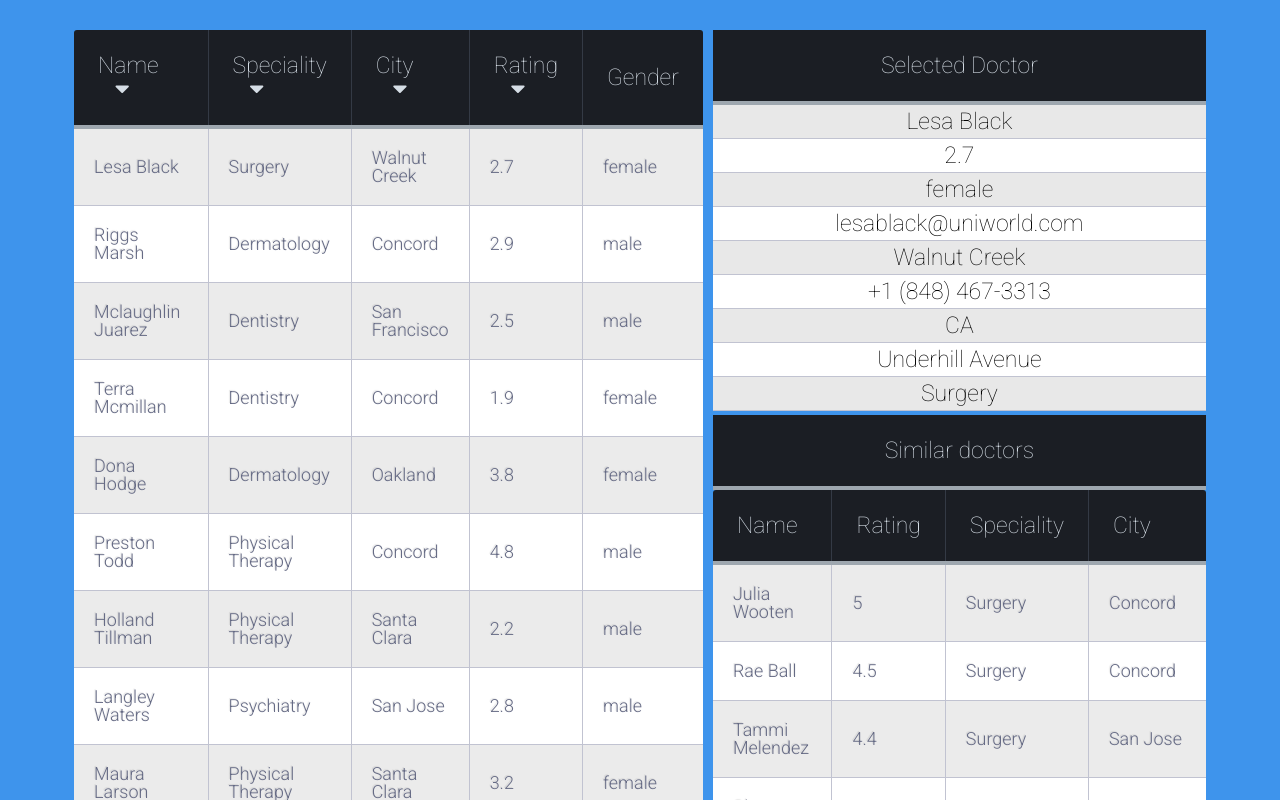
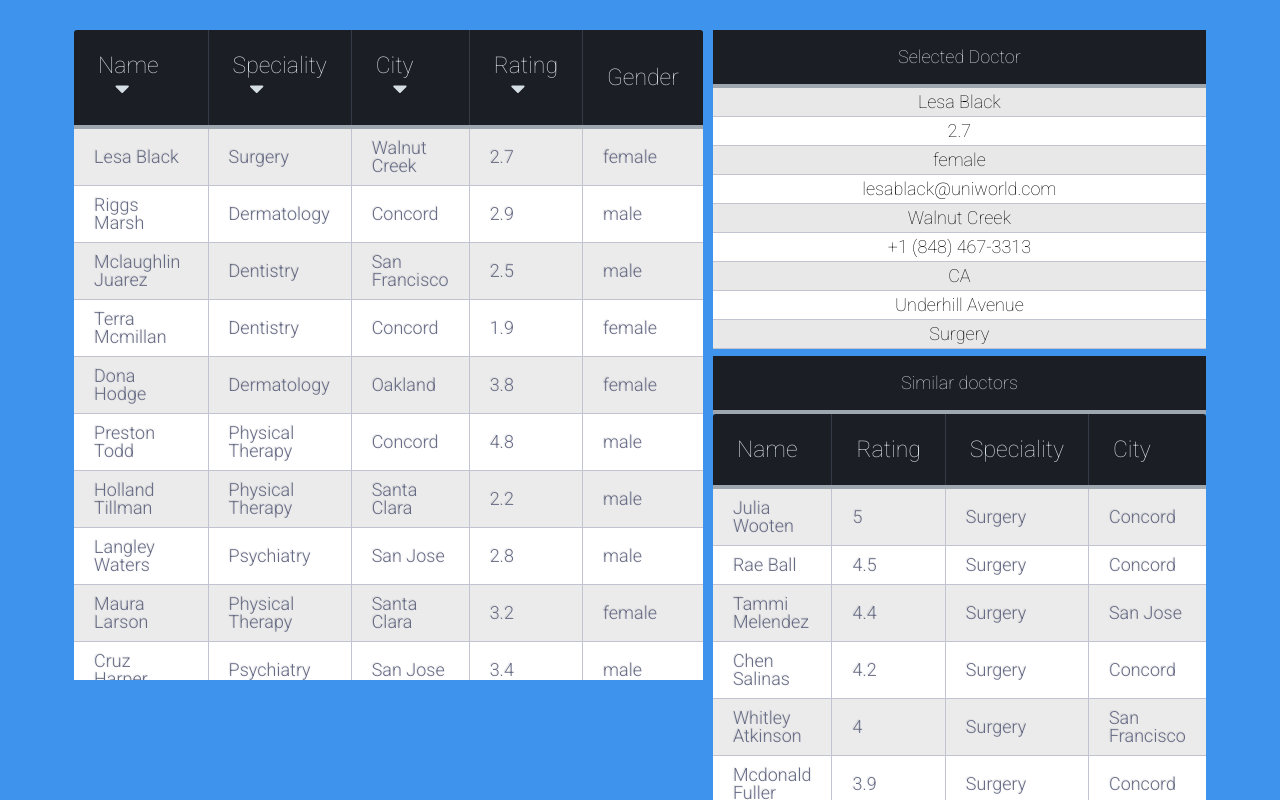
Before and after one commit to npartovi/PracticeFusion, a React (Create React App) app: page / in a window 1280 px wide. Shown: the top 800 px of the page. Built offline with nearby package versions, Linux system fonts and the light colour scheme.

Commit message:
worked on more styling, just need rating and name filter

```diff
--- a/public/show.css
+++ b/public/show.css
@@ -4,24 +4,23 @@
     display: flex;
     flex-direction: column;
     text-align: center;
-    background: white;
-    height: 300px;
+    height: 258px;
 }
 
 
 .selected-doctor-container h1 {
     background: #1b1e24;
     color: #D5DDE5;
-    font-size: 23px;
+    font-size: 18px;
     font-family: "Roboto", helvetica, arial, sans-serif;
     font-weight: 200;
-    padding:24px;
+    padding: 18px;
     border-bottom:4px solid #9ea7af;
 }
 
 .doctor-show-container p {
     font-family: "Roboto", helvetica, arial, sans-serif;
-    font-size: 23px;
+    font-size: 18px;
     font-weight: 200;
     padding: 5px;
     border-bottom: 1px solid #C1C3D1;
--- a/public/style.css
+++ b/public/style.css
@@ -16,6 +16,15 @@ tbody {
 
 table {
   width: 100%
+}
+
+div#doctor-list-wrapper {
+  height: 650px;
+  overflow: auto;
+}
+
+.doctor-list {
+  position: relative;
 }
 
 div.table-title {
@@ -116,7 +125,7 @@ tr:last-child td:last-child {
 
 td {
   background:#FFFFFF;
-  padding:20px;
+  padding:10px 20px;
   text-align:left;
   vertical-align:middle;
   font-weight:300;
--- a/src/components/doctorList.jsx
+++ b/src/components/doctorList.jsx
@@ -8,11 +8,18 @@ class DoctorList extends Component {
 
         this.state ={
             filter: "",
-            key: ""
+            key: "",
+            sorted: ""
         }
 
         this.specialityFilter = this.specialityFilter.bind(this);
         this.cityFilter = this.cityFilter.bind(this);
+        this.ratingFilter = this.ratingFilter.bind(this);
+    }
+
+
+    renderFilteredList(){
+
     }
 
     renderList(doctors, setCurrentDoctor){
@@ -49,12 +56,16 @@ class DoctorList extends Component {
         this.setState({filter: e.currentTarget.innerText, key: "city"})
     }
 
+    ratingFilter(e){
+        e.preventDefault()
+    }
+
 
 
     render(){
-        console.log(this.state)
         return(
-            <div className="doctor-list-container">
+            <div className="doctor-list">
+                <div id="doctor-list-wrapper">
                     <table className="doctor-list-table">
                         <thead>
                             <tr>
@@ -78,7 +89,7 @@ class DoctorList extends Component {
                                         <li onClick={this.cityFilter}>San Jose</li>
                                     </div>
                                 </i></th>
-                            <th>Rating<i className="fas fa-caret-down"></i></th>
+                                <th>Rating<i onClick={this.ratingFilter} className="fas fa-caret-down"></i></th>
                                 <th>Gender</th>
                             </tr>
                         </thead>
@@ -89,6 +100,7 @@ class DoctorList extends Component {
                         </tbody>
                     </table>
                 </div>
+            </div>
         )
     }
 }
--- a/src/components/doctorShow.jsx
+++ b/src/components/doctorShow.jsx
@@ -23,9 +23,6 @@ class DoctorShow extends Component{
                                                     </tr>
                                                     )
                                                 })
-
-
-
 
         return (
             <div className="selected-doctor-container">
```
Lines whose indentation alone changed are shown as unchanged.
